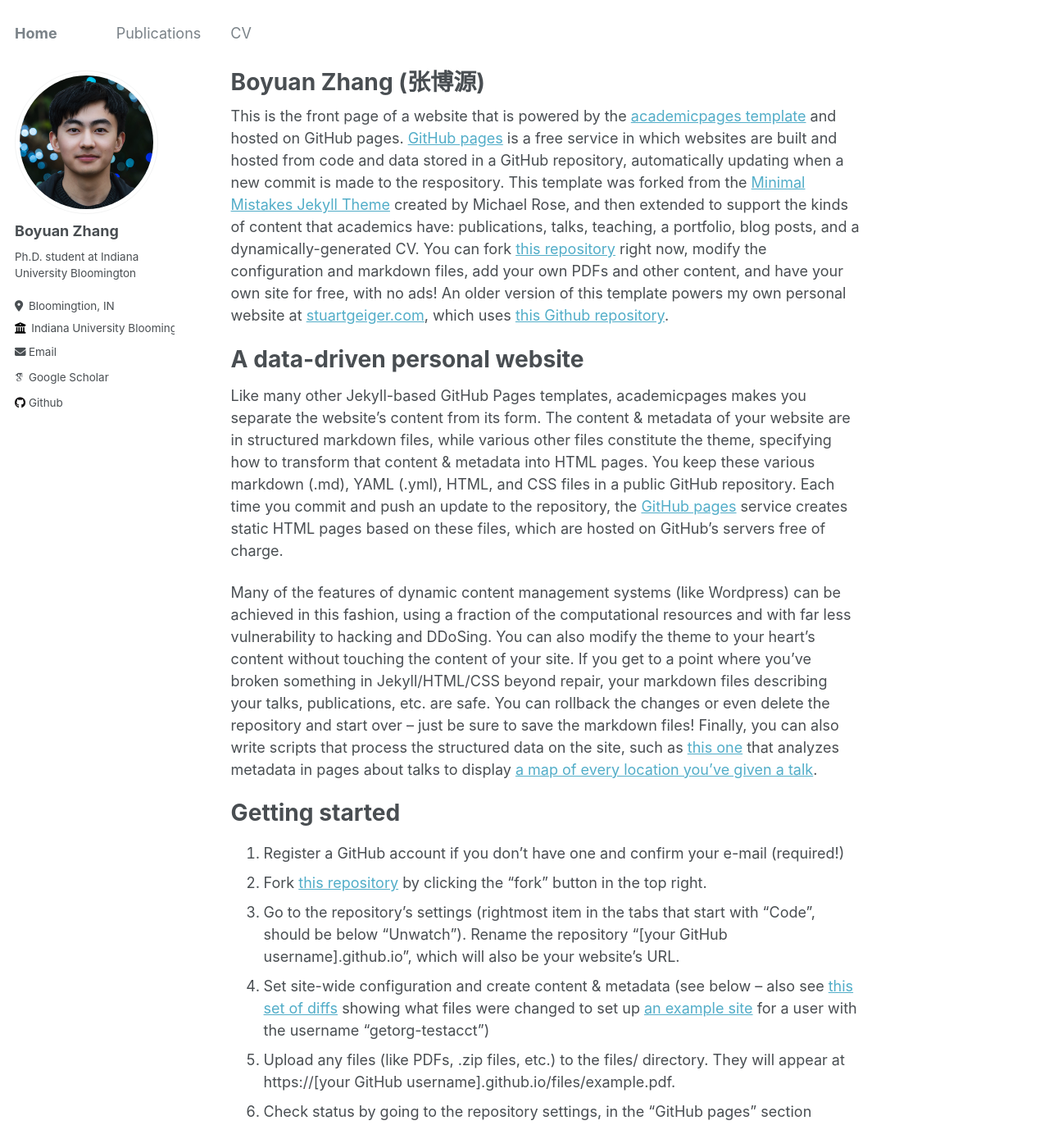
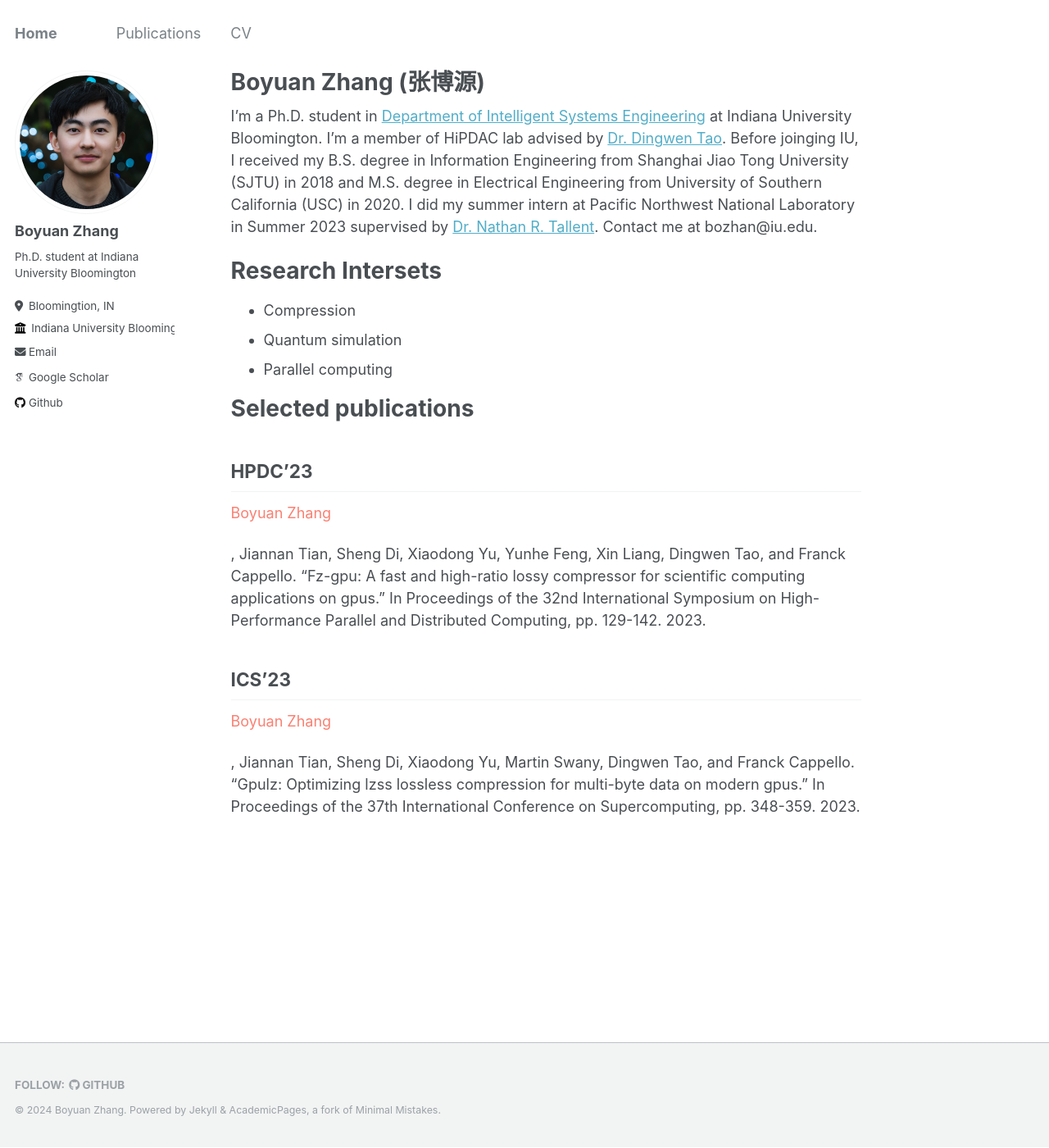
Before and after one commit to boyuanzhang62/boyuanzhang62.github.io_archive, a Jekyll site: the page built from _pages/about.md, in a window 1280 px wide and 1400 px high. Shown: the whole window at 82% size. Built offline with Jekyll 4.4.1, drawn with Linux system fonts in a browser that asks for light colours; some web fonts are replaced; some of the changed text lies outside the part shown.

Commit message:
modify main page

```diff
--- a/_pages/about.md
+++ b/_pages/about.md
@@ -7,43 +7,18 @@ redirect_from:
   - /about.html
 ---
 
-This is the front page of a website that is powered by the [academicpages template](https://github.com/academicpages/academicpages.github.io) and hosted on GitHub pages. [GitHub pages](https://pages.github.com) is a free service in which websites are built and hosted from code and data stored in a GitHub repository, automatically updating when a new commit is made to the respository. This template was forked from the [Minimal Mistakes Jekyll Theme](https://mmistakes.github.io/minimal-mistakes/) created by Michael Rose, and then extended to support the kinds of content that academics have: publications, talks, teaching, a portfolio, blog posts, and a dynamically-generated CV. You can fork [this repository](https://github.com/academicpages/academicpages.github.io) right now, modify the configuration and markdown files, add your own PDFs and other content, and have your own site for free, with no ads! An older version of this template powers my own personal website at [stuartgeiger.com](http://stuartgeiger.com), which uses [this Github repository](https://github.com/staeiou/staeiou.github.io).
+I'm a Ph.D. student in [Department of Intelligent Systems Engineering](https://engineering.indiana.edu/about/index.html) at Indiana University Bloomington. I'm a member of HiPDAC lab advised by [Dr. Dingwen Tao](https://www.dingwentao.com/). Before joinging IU, I received my B.S. degree in Information Engineering from Shanghai Jiao Tong University (SJTU) in 2018 and M.S. degree in Electrical Engineering from University of Southern California (USC) in 2020. I did my summer intern at Pacific Northwest National Laboratory in Summer 2023 supervised by [Dr. Nathan R. Tallent](https://www.pnnl.gov/people/nathan-tallent). Contact me at bozhan@iu.edu.
 
-A data-driven personal website
-======
-Like many other Jekyll-based GitHub Pages templates, academicpages makes you separate the website's content from its form. The content & metadata of your website are in structured markdown files, while various other files constitute the theme, specifying how to transform that content & metadata into HTML pages. You keep these various markdown (.md), YAML (.yml), HTML, and CSS files in a public GitHub repository. Each time you commit and push an update to the repository, the [GitHub pages](https://pages.github.com/) service creates static HTML pages based on these files, which are hosted on GitHub's servers free of charge.
+# Research Intersets
 
-Many of the features of dynamic content management systems (like Wordpress) can be achieved in this fashion, using a fraction of the computational resources and with far less vulnerability to hacking and DDoSing. You can also modify the theme to your heart's content without touching the content of your site. If you get to a point where you've broken something in Jekyll/HTML/CSS beyond repair, your markdown files describing your talks, publications, etc. are safe. You can rollback the changes or even delete the repository and start over -- just be sure to save the markdown files! Finally, you can also write scripts that process the structured data on the site, such as [this one](https://github.com/academicpages/academicpages.github.io/blob/master/talkmap.ipynb) that analyzes metadata in pages about talks to display [a map of every location you've given a talk](https://academicpages.github.io/talkmap.html).
+* Compression
+* Quantum simulation
+* Parallel computing
 
-Getting started
-======
-1. Register a GitHub account if you don't have one and confirm your e-mail (required!)
-1. Fork [this repository](https://github.com/academicpages/academicpages.github.io) by clicking the "fork" button in the top right.
-1. Go to the repository's settings (rightmost item in the tabs that start with "Code", should be below "Unwatch"). Rename the repository "[your GitHub username].github.io", which will also be your website's URL.
-1. Set site-wide configuration and create content & metadata (see below -- also see [this set of diffs](http://archive.is/3TPas) showing what files were changed to set up [an example site](https://getorg-testacct.github.io) for a user with the username "getorg-testacct")
-1. Upload any files (like PDFs, .zip files, etc.) to the files/ directory. They will appear at https://[your GitHub username].github.io/files/example.pdf.
-1. Check status by going to the repository settings, in the "GitHub pages" section
+# Selected publications
 
-Site-wide configuration
-------
-The main configuration file for the site is in the base directory in [_config.yml](https://github.com/academicpages/academicpages.github.io/blob/master/_config.yml), which defines the content in the sidebars and other site-wide features. You will need to replace the default variables with ones about yourself and your site's github repository. The configuration file for the top menu is in [_data/navigation.yml](https://github.com/academicpages/academicpages.github.io/blob/master/_data/navigation.yml). For example, if you don't have a portfolio or blog posts, you can remove those items from that navigation.yml file to remove them from the header.
+## HPDC'23
+<p style="color:salmon">Boyuan Zhang</p>, Jiannan Tian, Sheng Di, Xiaodong Yu, Yunhe Feng, Xin Liang, Dingwen Tao, and Franck Cappello. "Fz-gpu: A fast and high-ratio lossy compressor for scientific computing applications on gpus." In Proceedings of the 32nd International Symposium on High-Performance Parallel and Distributed Computing, pp. 129-142. 2023.
 
-Create content & metadata
-------
-For site content, there is one markdown file for each type of content, which are stored in directories like _publications, _talks, _posts, _teaching, or _pages. For example, each talk is a markdown file in the [_talks directory](https://github.com/academicpages/academicpages.github.io/tree/master/_talks). At the top of each markdown file is structured data in YAML about the talk, which the theme will parse to do lots of cool stuff. The same structured data about a talk is used to generate the list of talks on the [Talks page](https://academicpages.github.io/talks), each [individual page](https://academicpages.github.io/talks/2012-03-01-talk-1) for specific talks, the talks section for the [CV page](https://academicpages.github.io/cv), and the [map of places you've given a talk](https://academicpages.github.io/talkmap.html) (if you run this [python file](https://github.com/academicpages/academicpages.github.io/blob/master/talkmap.py) or [Jupyter notebook](https://github.com/academicpages/academicpages.github.io/blob/master/talkmap.ipynb), which creates the HTML for the map based on the contents of the _talks directory).
-
-**Markdown generator**
-
-I have also created [a set of Jupyter notebooks](https://github.com/academicpages/academicpages.github.io/tree/master/markdown_generator
-) that converts a CSV containing structured data about talks or presentations into individual markdown files that will be properly formatted for the academicpages template. The sample CSVs in that directory are the ones I used to create my own personal website at stuartgeiger.com. My usual workflow is that I keep a spreadsheet of my publications and talks, then run the code in these notebooks to generate the markdown files, then commit and push them to the GitHub repository.
-
-How to edit your site's GitHub repository
-------
-Many people use a git client to create files on their local computer and then push them to GitHub's servers. If you are not familiar with git, you can directly edit these configuration and markdown files directly in the github.com interface. Navigate to a file (like [this one](https://github.com/academicpages/academicpages.github.io/blob/master/_talks/2012-03-01-talk-1.md) and click the pencil icon in the top right of the content preview (to the right of the "Raw | Blame | History" buttons). You can delete a file by clicking the trashcan icon to the right of the pencil icon. You can also create new files or upload files by navigating to a directory and clicking the "Create new file" or "Upload files" buttons.
-
-Example: editing a markdown file for a talk
-![Editing a markdown file for a talk](/images/editing-talk.png)
-
-For more info
-------
-More info about configuring academicpages can be found in [the guide](https://academicpages.github.io/markdown/). The [guides for the Minimal Mistakes theme](https://mmistakes.github.io/minimal-mistakes/docs/configuration/) (which this theme was forked from) might also be helpful.
+## ICS'23
+<p style="color:salmon">Boyuan Zhang</p>, Jiannan Tian, Sheng Di, Xiaodong Yu, Martin Swany, Dingwen Tao, and Franck Cappello. "Gpulz: Optimizing lzss lossless compression for multi-byte data on modern gpus." In Proceedings of the 37th International Conference on Supercomputing, pp. 348-359. 2023.
```
